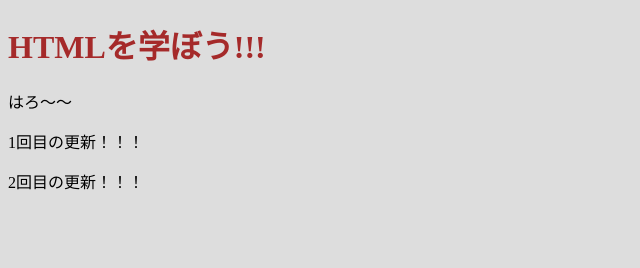
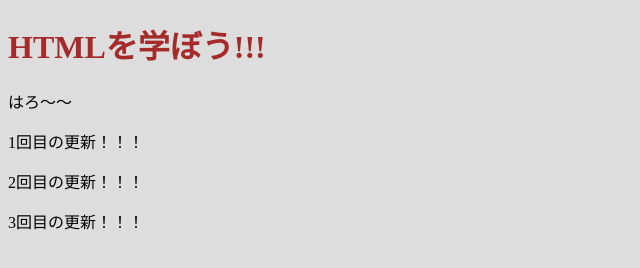
Before and after one commit to ishimoto8001/my_web_page, a plain HTML site: page index.html in a window 1280 px wide. Shown: the whole page, without its empty margins (0-640 px from the left). Drawn offline with Linux system fonts and the light colour scheme.

Commit message:
3回目の更新を追加

```diff
--- a/index.html
+++ b/index.html
@@ -20,6 +20,8 @@
 
     <p>1回目の更新！！！</p>
     <p>2回目の更新！！！</p>
+    <p>3回目の更新！！！</p>
+
 
     </body>
 </html>
```
